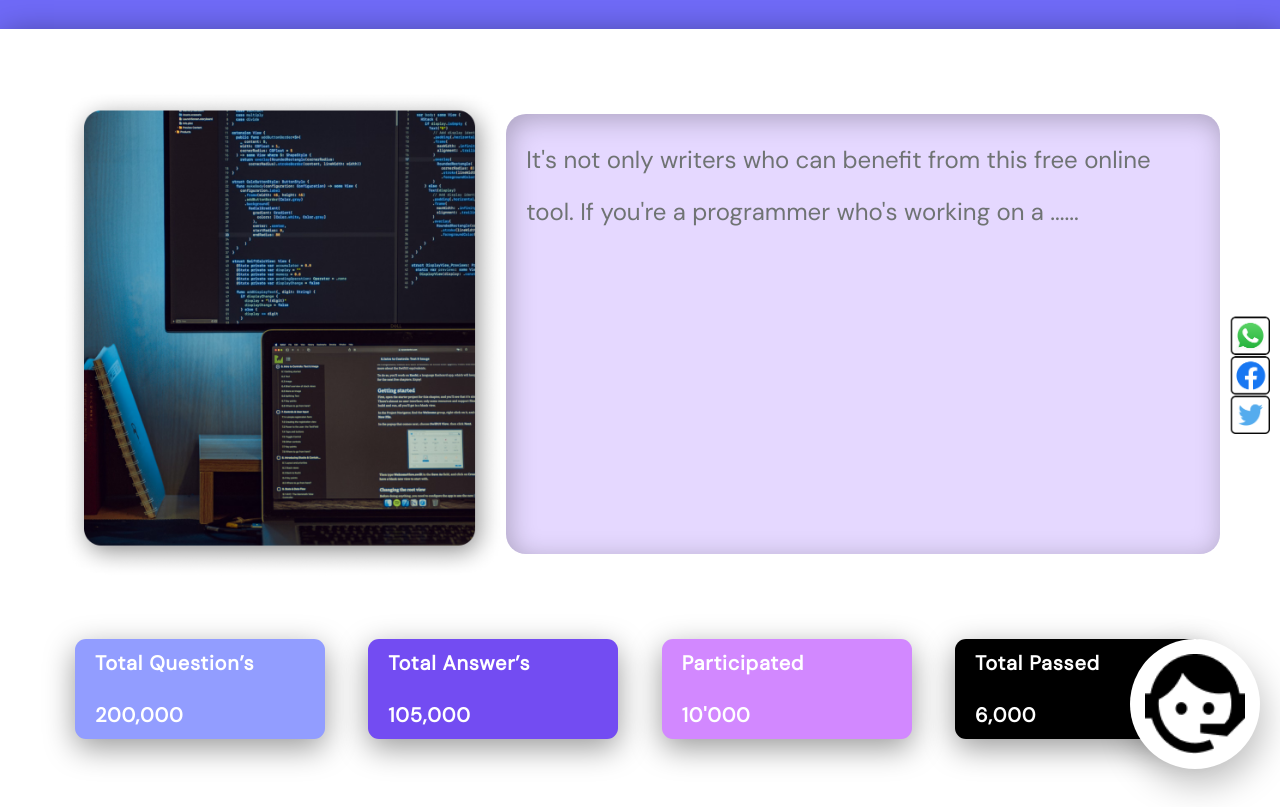
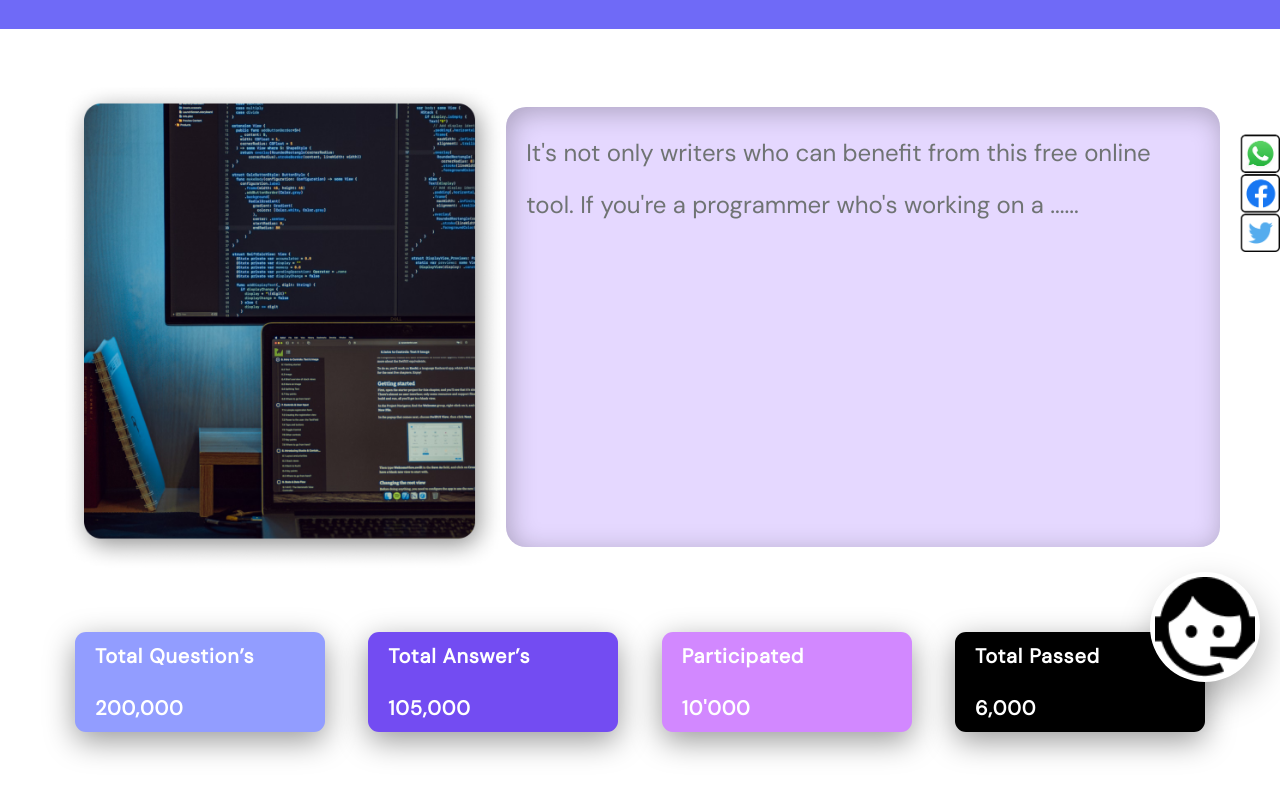
Before and after one commit to Mobarak786/micro-project-2, a plain HTML site: page index.html in a window 1280 px wide. Shown: the part 98-905 px from the top of the page. Drawn offline with Linux system fonts and the light colour scheme.

Commit message:
minor changes

```diff
--- a/index.html
+++ b/index.html
@@ -62,9 +62,7 @@
             <h3>Total Passed</h3>
             <h3>6,000</h3>
         </div>
-        <div class="live-chat">
-            <img src="./assect/Vector (5).png" alt="chat"/>
-        </div>
+
     </div>
     <div class="dashboard">
 
@@ -109,5 +107,8 @@
 </span></button>
      </div>
     </div>
+    <div class="live-chat">
+        <img src="./assect/Vector (5).png" alt="chat"/>
+    </div>
 </body>
 </html>
--- a/style.css
+++ b/style.css
@@ -1,4 +1,5 @@
 * {
+  position: relative;
   max-width: 1750px;
   margin: 0;
   background-color: white;
@@ -10,7 +11,9 @@
   background-color: rgba(111, 106, 247, 1);
   display: flex;
   align-items: center;
-  position: relative;
+  position: fixed;
+  top: 0;
+  z-index: 10;
 }
 .navbar-logo {
   width: 215px;
@@ -77,6 +80,7 @@
   right: 30px;
 }
 .hero-section {
+  margin-top: 120px;
   position: relative;
   width: 100%;
   padding: 60px;
@@ -88,8 +92,10 @@
 .social {
   width: 50px;
   height: 200px;
-  position: absolute;
-  right: 10px;
+  position: fixed;
+  right: 0px;
+  top: 150px;
+  z-index: 9;
 }
 .hero-details {
   background-color: rgba(229, 216, 255, 1);
@@ -106,9 +112,9 @@
   box-shadow: 3px 5px 27px 0px rgba(0, 0, 0, 0.25) inset;
 }
 .views {
-  position: relative;
+  /* position: relative; */
   width: 100%;
-  margin-bottom: 70px;
+  margin-bottom: 90px;
   padding: 0px 75px;
   display: flex;
   justify-content: space-between;
@@ -176,17 +182,18 @@
   color: black;
 }
 .live-chat {
-  position: absolute;
+  position: fixed;
+  bottom: 20px;
   right: 20px;
   display: flex;
   justify-content: center;
   align-items: center;
-  width: 130px;
-  height: 130px;
+  width: 110px;
+  height: 110px;
   border-radius: 50%;
   background-color: white;
   box-shadow: 4px 15px 35px 0px rgba(0, 0, 0, 0.25);
-  z-index: 2;
+  z-index: 11;
 }
 
 .live-chat img {
```
